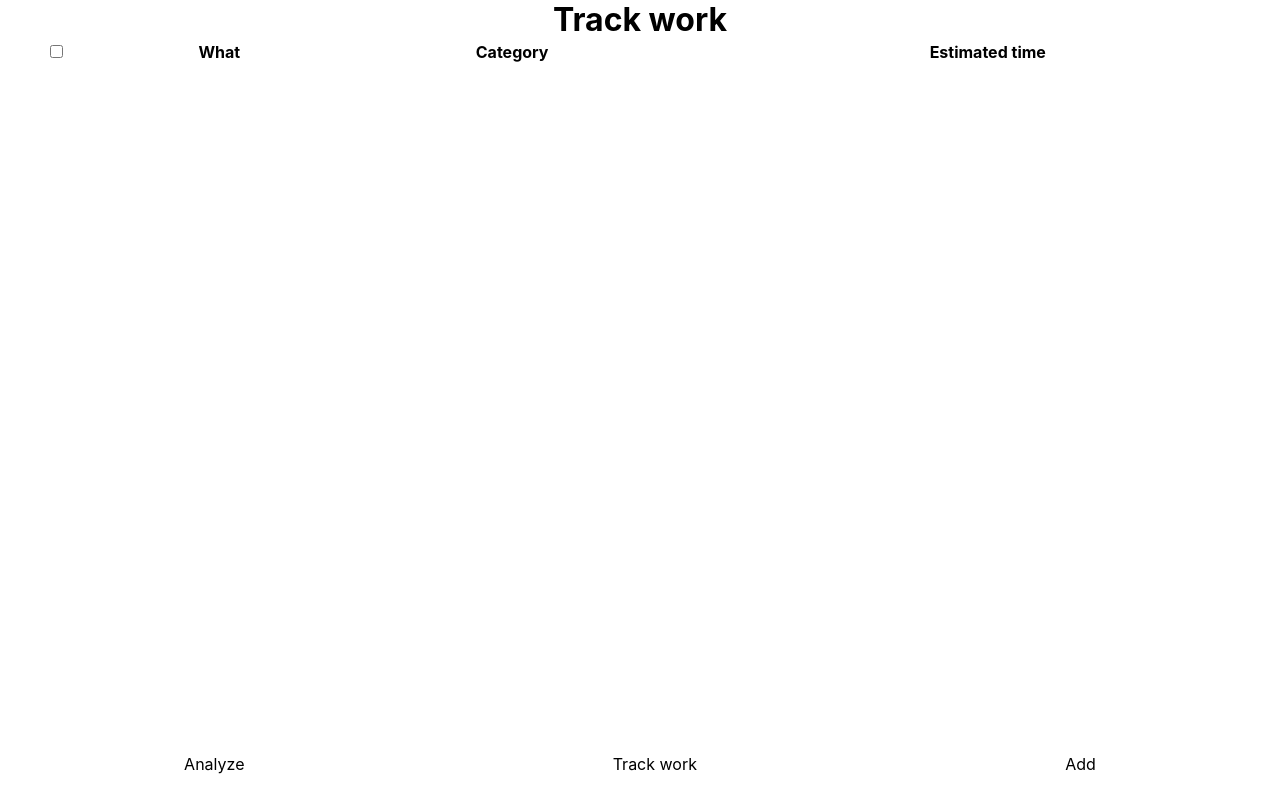
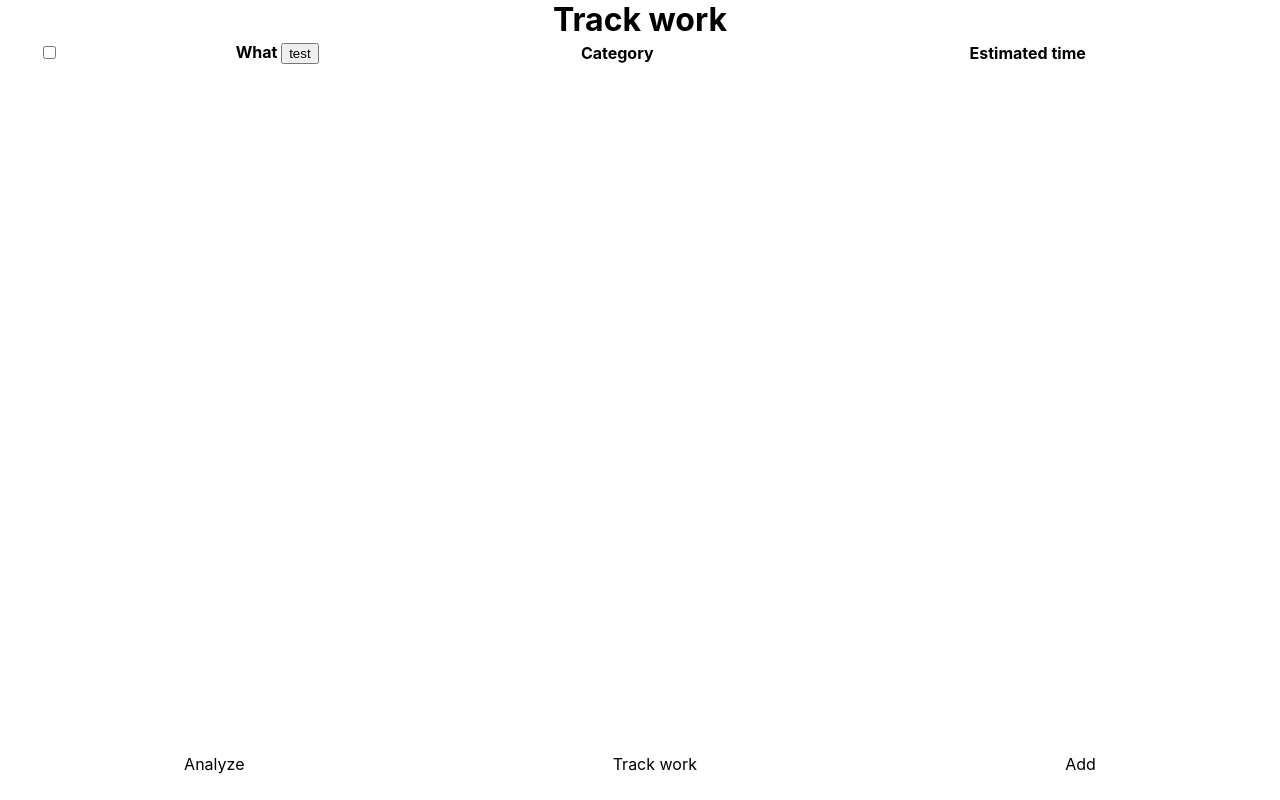
Before and after one commit to alexanderstrigun/wecompare, a Next.js app: page /track in a window 1280 px wide. Built offline with nearby package versions, Linux system fonts and the light colour scheme.

Commit message:
add sort

```diff
--- /dev/null
+++ b/components/Table.jsx
@@ -0,0 +1,12 @@
+import { useEffect } from "react";
+import { TableBody } from "./TableBody";
+import { TableHead } from "./TableHead";
+
+export const Table = ({ data, setData, hasCheckbox, width }) => {
+  return (
+    <table style={{ width: width }}>
+      <TableHead data={data} setData={setData} hasCheckbox={hasCheckbox} />
+      <TableBody data={data} setData={setData} hasCheckbox={hasCheckbox} />
+    </table>
+  );
+};
--- /dev/null
+++ b/components/TableBody.jsx
@@ -0,0 +1,31 @@
+export const TableBody = ({ data, setData, hasCheckbox }) => {
+  const toggleChecked = (id) => {
+    const copy = [...data];
+    const clickedElement = copy.find((item) => item.id === id);
+    clickedElement.isChecked = !clickedElement.isChecked;
+    setData(copy);
+  };
+
+  const tableBodyRows = data.map(({ what, category, time, id, isChecked }) => {
+    return (
+      <tr key={id}>
+        {hasCheckbox ? (
+          <td>
+            <input
+              type="checkbox"
+              onChange={() => {
+                toggleChecked(id);
+              }}
+              checked={isChecked}
+            />
+          </td>
+        ) : null}
+        <td>{what}</td>
+        <td>{category}</td>
+        <td>{time}</td>
+      </tr>
+    );
+  });
+
+  return <tbody>{tableBodyRows}</tbody>;
+};
--- /dev/null
+++ b/components/TableHead.jsx
@@ -0,0 +1,29 @@
+import { useCheckAll } from "../utils/useCheckAll";
+import { TableSort } from "./TableSort";
+
+export const TableHead = ({ data, setData, hasCheckbox }) => {
+  const { allChecked, toggleAllChecked } = useCheckAll(data, setData);
+
+  return (
+    <thead>
+      <tr>
+        {hasCheckbox ? (
+          <th>
+            <input
+              type="checkbox"
+              checked={allChecked}
+              onChange={() => {
+                toggleAllChecked();
+              }}
+            />
+          </th>
+        ) : null}
+        <th>
+          What <TableSort data={data} setData={setData} />
+        </th>
+        <th>Category</th>
+        <th>Estimated time</th>
+      </tr>
+    </thead>
+  );
+};
--- /dev/null
+++ b/components/TableSort.jsx
@@ -0,0 +1,29 @@
+import { useState, useEffect } from "react";
+
+export const TableSort = ({ data, setData }) => {
+  const [sortDirection, setSortDirection] = useState("ascending");
+
+  const sortedData = [...data];
+  sortedData.sort((a, b) => {
+    if (a.what < b.what) {
+      return sortDirection === "ascending" ? -1 : 1;
+    } else if (a.what > b.what) {
+      return sortDirection === "ascending" ? 1 : -1;
+    }
+  });
+
+  const sortData = () => {
+    if (sortDirection === "ascending") {
+      setSortDirection("descending");
+    } else if (sortDirection === "descending") {
+      setSortDirection("ascending");
+    }
+    console.log(sortedData);
+  };
+
+  useEffect(() => {
+    setData(sortedData);
+  }, [sortDirection]);
+
+  return <button onClick={() => sortData()}>test</button>;
+};
--- a/components/WorkItemList.jsx
+++ /dev/null
@@ -1,67 +0,0 @@
-import { useWorkItemContext } from "../contexts/workItemProvider";
-import { useEffect } from "react";
-
-export const WorkItemList = () => {
-  const [
-    workItemList,
-    insertWorkItem,
-    toggleChecked,
-    toggleAllChecked,
-    allChecked,
-    setWorkItemList,
-  ] = useWorkItemContext();
-
-  useEffect(() => {
-    const mappedWithCheckBoxes = workItemList.map((item) => {
-      if (allChecked === true) {
-        return { ...item, isChecked: true };
-      } else {
-        return { ...item, isChecked: false };
-      }
-    });
-
-    setWorkItemList(mappedWithCheckBoxes);
-  }, [allChecked]);
-
-  const renderedRows = workItemList.map(
-    ({ what, category, time, id, isChecked }) => {
-      return (
-        <tr key={id}>
-          <td>
-            <input
-              type="checkbox"
-              onChange={() => {
-                toggleChecked(id);
-              }}
-              checked={isChecked}
-            />
-          </td>
-          <td>{what}</td>
-          <td>{category}</td>
-          <td>{time}</td>
-        </tr>
-      );
-    }
-  );
-  return (
-    <table style={{ width: "100%" }}>
-      <thead>
-        <tr>
-          <th>
-            <input
-              type="checkbox"
-              checked={allChecked}
-              onChange={() => {
-                toggleAllChecked();
-              }}
-            />
-          </th>
-          <th>What</th>
-          <th>Category</th>
-          <th>Estimated time</th>
-        </tr>
-      </thead>
-      <tbody>{renderedRows}</tbody>
-    </table>
-  );
-};
--- a/contexts/workItemProvider.js
+++ b/contexts/workItemProvider.js
@@ -6,33 +6,14 @@ const workItemContext = createContext();
 
 export const WorkItemProvider = ({ children }) => {
   const [workItemList, setWorkItemList] = useState([]);
-  const [allChecked, setAllChecked] = useState(false);
 
   const insertWorkItem = (newItem) => {
     setWorkItemList([{ id: uuidv4(), ...newItem }, ...workItemList]);
   };
 
-  const toggleChecked = (id) => {
-    const copy = [...workItemList];
-    const clickedElement = copy.find((item) => item.id === id);
-    clickedElement.isChecked = !clickedElement.isChecked;
-    setWorkItemList(copy);
-  };
-
-  const toggleAllChecked = () => {
-    setAllChecked(!allChecked);
-  };
-
   return (
     <workItemContext.Provider
-      value={[
-        workItemList,
-        insertWorkItem,
-        toggleChecked,
-        toggleAllChecked,
-        allChecked,
-        setWorkItemList,
-      ]}
+      value={[workItemList, insertWorkItem, setWorkItemList]}
     >
       {children}
     </workItemContext.Provider>
--- a/pages/track.js
+++ b/pages/track.js
@@ -1,9 +1,12 @@
 import Head from "next/head";
 import { Header } from "../components/Header";
 import { Footer } from "../components/Footer";
-import { WorkItemList } from "../components/WorkItemList";
+import { useWorkItemContext } from "../contexts/workItemProvider";
+import { Table } from "../components/Table";
 
-export default function Add() {
+export default function Track() {
+  //import workitemprovider and distrubte to table components
+  const [workItemList, insertWorkItem, setWorkItemList] = useWorkItemContext();
   return (
     <>
       <Head>
@@ -12,7 +15,12 @@ export default function Add() {
         <link rel="icon" href="/favicon.ico" />
       </Head>
       <Header header="Track work"></Header>
-      <WorkItemList />
+      <Table
+        data={workItemList}
+        setData={setWorkItemList}
+        hasCheckbox={true}
+        width={"100%"}
+      ></Table>
       <Footer></Footer>
     </>
   );
--- /dev/null
+++ b/utils/useCheckAll.js
@@ -0,0 +1,26 @@
+import { useState, useEffect } from "react";
+
+export const useCheckAll = (data, setData) => {
+  const [allChecked, setAllChecked] = useState(false);
+
+  const toggleAllChecked = () => {
+    setAllChecked(!allChecked);
+  };
+
+  useEffect(() => {
+    const mappedWithCheckBoxes = data.map((item) => {
+      if (allChecked === true) {
+        return { ...item, isChecked: true };
+      } else {
+        return { ...item, isChecked: false };
+      }
+    });
+
+    setData(mappedWithCheckBoxes);
+  }, [allChecked]);
+
+  return {
+    allChecked,
+    toggleAllChecked,
+  };
+};
```
